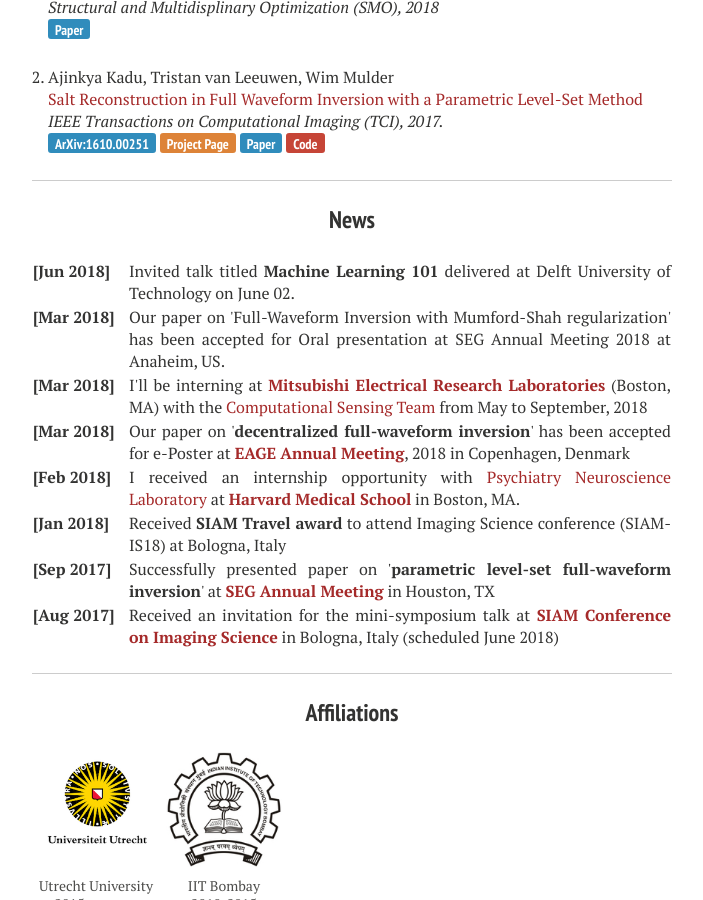
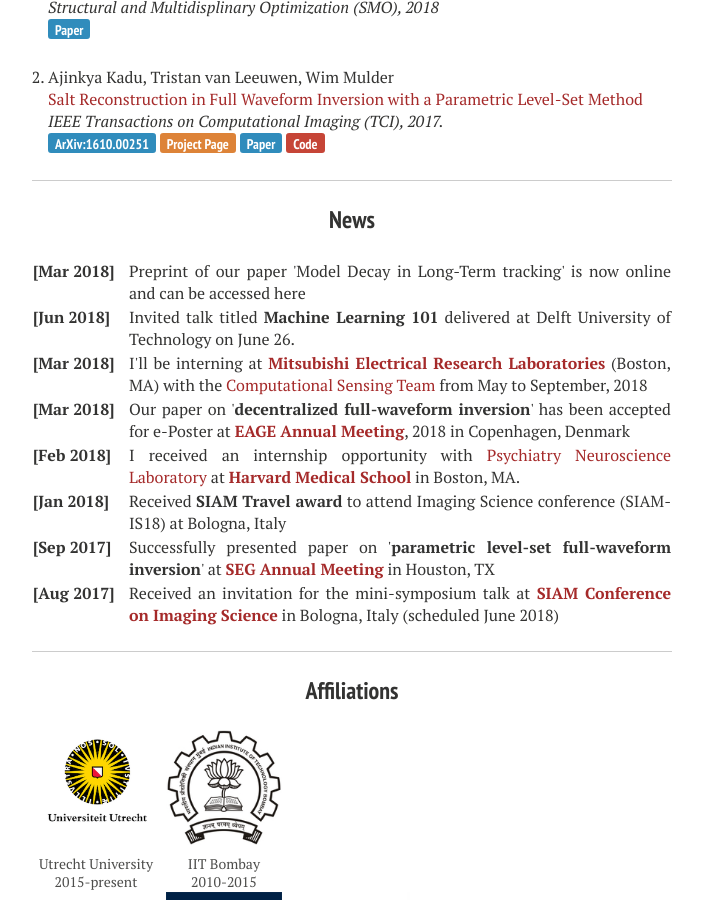
Before and after one commit to dkgupta90/dkgupta90.github.io, a Jekyll site: the page built from index.md, in a window 1280 px wide and 900 px high, scrolled down 883 px. Shown: the whole window, without its empty margins (288-991 px from the left). Built offline with Jekyll 4.4.1, drawn with Linux system fonts in a browser that asks for light colours; nearby versions of some CDN libraries.

Commit message:
Updating 000

```diff
--- a/index.md
+++ b/index.md
@@ -36,13 +36,14 @@
     <col width="15%">
     <col width="85%">
     <tr>
-        <td valign="top"><strong>[Jun 2018]</strong></td>
-        <td>Invited talk titled <strong>Machine Learning 101</strong> delivered at Delft University of Technology on June 02.</td>
+        <td valign="top"><strong>[Mar 2018]</strong></td>
+        <td>Preprint of our paper 'Model Decay in Long-Term tracking' is now online and can be accessed here</td>
     </tr>
     <tr>
-        <td valign="top"><strong>[Mar 2018]</strong></td>
-        <td>Our paper on 'Full-Waveform Inversion with Mumford-Shah regularization' has been accepted for Oral presentation at SEG Annual Meeting 2018 at Anaheim, US.</td>
+        <td valign="top"><strong>[Jun 2018]</strong></td>
+        <td>Invited talk titled <strong>Machine Learning 101</strong> delivered at Delft University of Technology on June 26.</td>
     </tr>
+
     <tr>
         <td valign="top"><strong>[Mar 2018]</strong></td>
         <td>I'll be interning at <a href='http://www.merl.com/'><b>Mitsubishi Electrical Research Laboratories</b></a> (Boston, MA) with the <a href='http://www.merl.com/research/computational-sensing'>Computational Sensing Team</a> from May to September, 2018</td>
```
